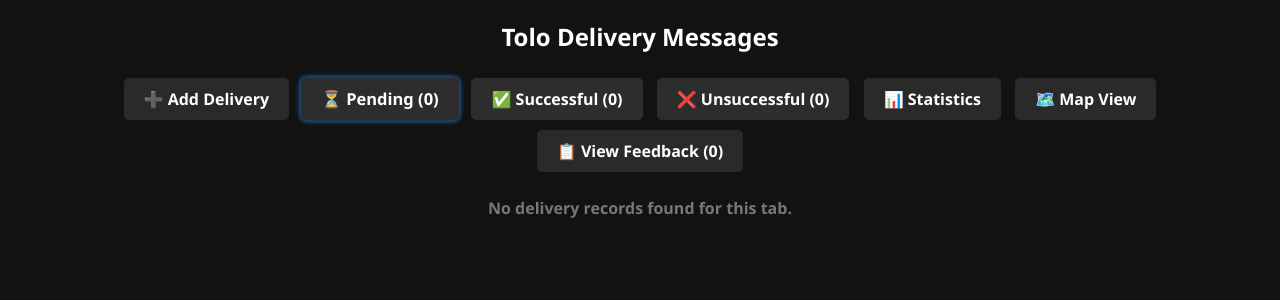
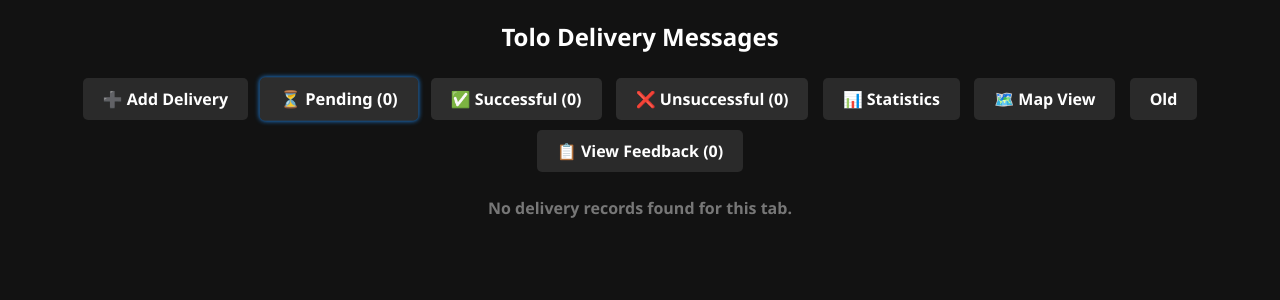
Before and after one commit to tinsae34/backend, a Flask app: page / in a window 1280 px wide. Shown: the top 300 px of the page. Run offline with Flask 3, Linux system fonts and the light colour scheme; data that the repository does not hold is empty; some libraries are stand-ins or nearby versions.

Commit message:
added old

```diff
--- a/templates/index.html
+++ b/templates/index.html
@@ -187,7 +187,9 @@
         <a href="{{ url_for('map_view') }}" class="tab" style="background-color: #2a2a2a; color:white;">
             🗺️ Map View
         </a>
-
+        <a href="{{ url_for('old_deliveries') }}" class="tab" style="background-color: #2a2a2a; color:white;">
+            Old
+        </a>
         <a href="{{ url_for('view_feedback') }}" class="tab" style="background-color: #2a2a2a; color:white;">
             📋 View Feedback <span style="color: #fff;">({{ feedback_count }})</span>
         </a>
```
